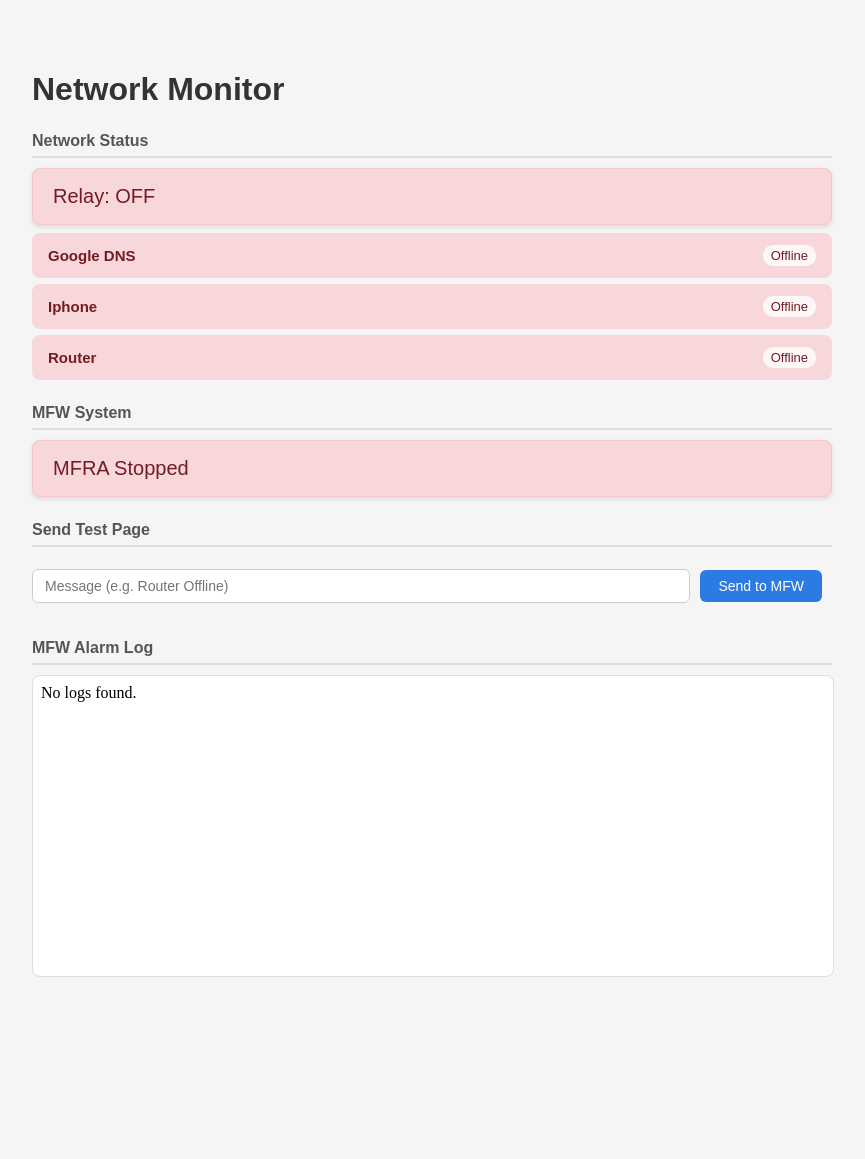
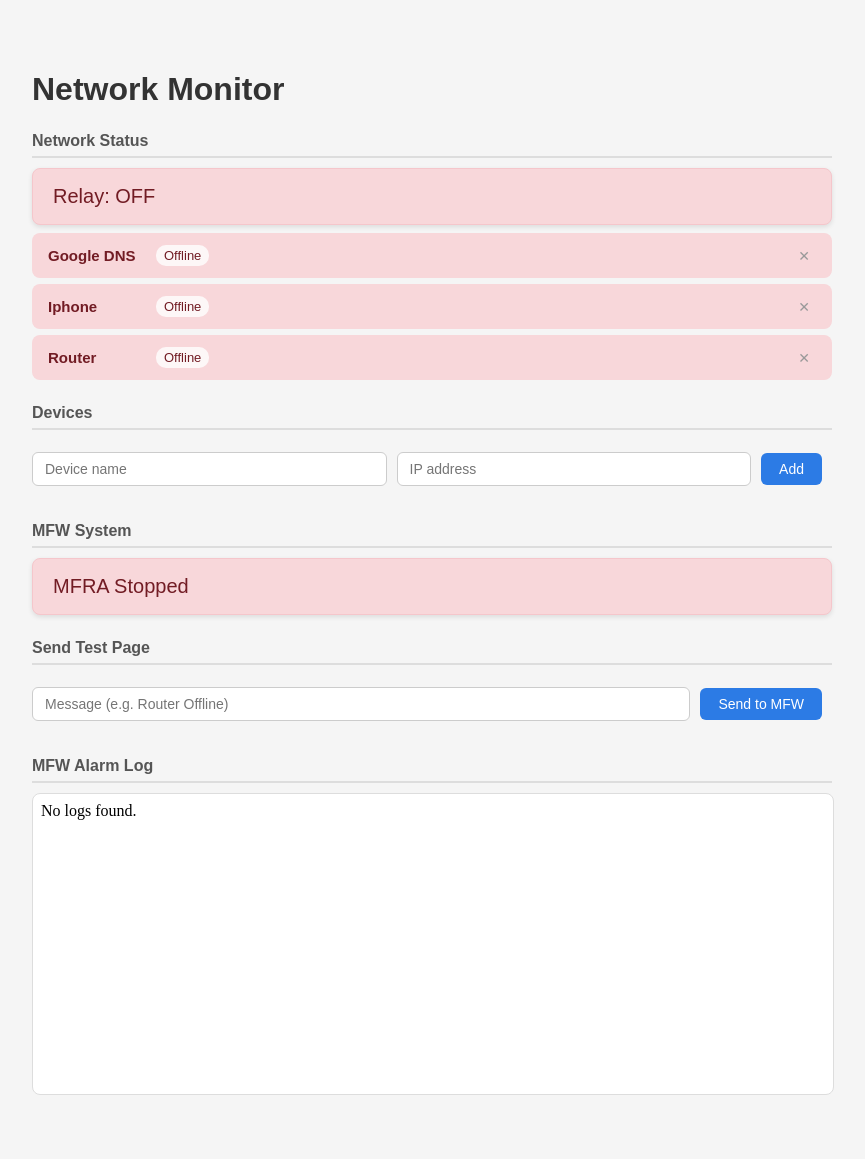
Before and after one commit to joshuahuggard96/network-monitor-pi, a Flask app: page / in a window 1280 px wide. Shown: the whole page, without its empty margins (208-1073 px from the left). Before the commit the page ends 977 px from the top, so only its background shows below. Run offline with Flask 3, Linux system fonts and the light colour scheme.

Commit message:
feat: fix checking state + add/remove devices
- ping_device() now catches exceptions, sets status=False on any error
- ping loop iterates list snapshot, uses prev.get() — safe for concurrent adds/removes
- devices.json persists device list across restarts
- POST /api/devices and DELETE /api/devices/<name>
- UI: add device form, remove (x) button per device row

Co-Authored-By: Claude Sonnet 4.6 <noreply@anthropic.com>

```diff
--- a/app.py
+++ b/app.py
@@ -2,6 +2,8 @@ import threading
 import time
 import glob
 import subprocess
+import json
+import os
 from ping3 import ping
 from flask import Flask, render_template, jsonify, request
 import logging
@@ -15,12 +17,32 @@ HOST = '127.0.0.1'
 PORT = 7000
 MFW_DIR = '/home/seeroot/mfw'
 MFW_LOG_DIR = '/var/www/html/logs'
+DEVICES_FILE = os.path.join(os.path.dirname(__file__), 'devices.json')
 
-device_list = {
-    "Router":     {"ip": "10.5.32.1",   "status": None, "last_online": None},
-    "Google DNS": {"ip": "8.8.8.8",     "status": None, "last_online": None},
-    "Iphone":     {"ip": "10.5.33.222", "status": None, "last_online": None},
+DEFAULTS = {
+    "Router":     "10.5.32.1",
+    "Google DNS": "8.8.8.8",
+    "Iphone":     "10.5.33.222",
 }
+
+
+def load_devices():
+    if os.path.exists(DEVICES_FILE):
+        try:
+            with open(DEVICES_FILE) as f:
+                saved = json.load(f)
+            return {k: {"ip": v, "status": None, "last_online": None} for k, v in saved.items()}
+        except Exception:
+            pass
+    return {k: {"ip": v, "status": None, "last_online": None} for k, v in DEFAULTS.items()}
+
+
+def save_devices():
+    with open(DEVICES_FILE, 'w') as f:
+        json.dump({k: v["ip"] for k, v in device_list.items()}, f)
+
+
+device_list = load_devices()
 
 
 def send_mfw(msg):
@@ -34,22 +56,25 @@ def send_mfw(msg):
 
 
 def ping_device(device):
-    response = ping(device["ip"], timeout=2)
-    device["status"] = bool(response)
-    if response:
-        device["last_online"] = time.strftime("%d %b %Y %H:%M:%S")
+    try:
+        response = ping(device["ip"], timeout=2)
+        device["status"] = bool(response)
+        if response:
+            device["last_online"] = time.strftime("%d %b %Y %H:%M:%S")
+    except Exception:
+        device["status"] = False
 
 
 def ping_device_list():
     global output_status
-    # ponytail: None means "unset" — avoids false alerts on first startup
-    prev = {name: None for name in device_list}
+    prev = {}
     while True:
-        for name, device in device_list.items():
+        # ponytail: snapshot avoids RuntimeError if device_list changes mid-loop
+        for name, device in list(device_list.items()):
             ping_device(device)
-            if device["status"] != prev[name] and prev[name] is not None:
-                label = "Online" if device["status"] else "Offline"
-                send_mfw(f"{name} {label}")
+            last = prev.get(name)
+            if device["status"] != last and last is not None:
+                send_mfw(f"{name} {'Online' if device['status'] else 'Offline'}")
             prev[name] = device["status"]
         output_status = all(d["status"] for d in device_list.values())
         time.sleep(ping_interval)
@@ -63,6 +88,27 @@ def index():
 @app.route('/api/status')
 def get_status():
     return jsonify({'output_status': output_status, 'device_list': device_list})
+
+
+@app.route('/api/devices', methods=['POST'])
+def add_device():
+    data = request.get_json(force=True, silent=True) or {}
+    name = data.get('name', '').strip()
+    ip   = data.get('ip', '').strip()
+    if not name or not ip:
+        return jsonify({'error': 'name and ip required'}), 400
+    device_list[name] = {"ip": ip, "status": None, "last_online": None}
+    save_devices()
+    return jsonify({'added': name})
+
+
+@app.route('/api/devices/<name>', methods=['DELETE'])
+def remove_device(name):
+    if name not in device_list:
+        return jsonify({'error': 'not found'}), 404
+    del device_list[name]
+    save_devices()
+    return jsonify({'removed': name})
 
 
 @app.route('/api/mfw')
--- a/static/css/style.css
+++ b/static/css/style.css
@@ -81,6 +81,19 @@ section { margin-bottom: 10px; }
 
 #page-result { font-size: 13px; color: #155724; }
 
+.remove-btn {
+    margin-left: auto;
+    background: none;
+    border: none;
+    color: #999;
+    cursor: pointer;
+    font-size: 14px;
+    padding: 2px 6px;
+    border-radius: 4px;
+}
+
+.remove-btn:hover { color: #721c24; background: rgba(0,0,0,0.05); }
+
 #mfw-log {
     width: 100%;
     height: 300px;
--- a/templates/index.html
+++ b/templates/index.html
@@ -14,6 +14,17 @@
         <section>
             <h2>Network Status</h2>
             <div id="status-container"><div class="status loading">Loading&hellip;</div></div>
+        </section>
+
+        <!-- Add Device -->
+        <section>
+            <h2>Devices</h2>
+            <div class="panel">
+                <input id="dev-name" type="text" placeholder="Device name" />
+                <input id="dev-ip"   type="text" placeholder="IP address" />
+                <button onclick="addDevice()">Add</button>
+                <span id="dev-result"></span>
+            </div>
         </section>
 
         <!-- MFW Status -->
@@ -43,10 +54,15 @@
         function updateNetwork(data) {
             const relay = `<div class="status ${data.output_status ? 'online' : 'offline'}">Relay: ${data.output_status ? 'ON' : 'OFF'}</div>`;
             const rows = Object.entries(data.device_list).map(([name, d]) => {
-                const cls = d.status === true ? 'ip-online' : d.status === false ? 'ip-offline' : 'ip-checking';
-                const label = d.status === true ? 'Online' : d.status === false ? 'Offline' : 'Checking';
-                const last = d.last_online ? `<span class="last-online">Last online: ${d.last_online}</span>` : '';
-                return `<div class="ip-item ${cls}"><strong>${name}</strong><span class="status-indicator">${label}</span>${last}</div>`;
+                const cls   = d.status === true ? 'ip-online' : d.status === false ? 'ip-offline' : 'ip-checking';
+                const label = d.status === true ? 'Online'    : d.status === false ? 'Offline'    : 'Checking';
+                const last  = d.last_online ? `<span class="last-online">Last online: ${d.last_online}</span>` : '';
+                return `<div class="ip-item ${cls}">
+                    <strong>${name}</strong>
+                    <span class="status-indicator">${label}</span>
+                    ${last}
+                    <button class="remove-btn" onclick="removeDevice('${name}')">&#x2715;</button>
+                </div>`;
             }).join('');
             document.getElementById('status-container').innerHTML = relay + '<div id="ip-list">' + rows + '</div>';
         }
@@ -55,6 +71,26 @@
             document.getElementById('mfw-status').innerHTML = data.mfra_running
                 ? '<div class="status online">MFRA Running</div>'
                 : '<div class="status offline">MFRA Stopped</div>';
+        }
+
+        function addDevice() {
+            const name = document.getElementById('dev-name').value.trim();
+            const ip   = document.getElementById('dev-ip').value.trim();
+            if (!name || !ip) return;
+            fetch('/api/devices', {method:'POST', headers:{'Content-Type':'application/json'}, body: JSON.stringify({name, ip})})
+                .then(r => r.json())
+                .then(d => {
+                    document.getElementById('dev-name').value = '';
+                    document.getElementById('dev-ip').value   = '';
+                    const el = document.getElementById('dev-result');
+                    el.textContent = d.error ? d.error : `Added: ${d.added}`;
+                    setTimeout(() => el.textContent = '', 3000);
+                });
+        }
+
+        function removeDevice(name) {
+            fetch('/api/devices/' + encodeURIComponent(name), {method:'DELETE'})
+                .then(r => r.json());
         }
 
         function sendPage() {
@@ -69,12 +105,10 @@
                 });
         }
 
-        // Network polls every 500ms, MFW every 5s, log refreshes every 30s
         setInterval(() => fetch('/api/status').then(r => r.json()).then(updateNetwork), 500);
         setInterval(() => fetch('/api/mfw').then(r => r.json()).then(updateMfw), 5000);
         setInterval(() => document.getElementById('mfw-log').src = '/api/mfw-log?' + Date.now(), 30000);
 
-        // Initial load
         fetch('/api/status').then(r => r.json()).then(updateNetwork);
         fetch('/api/mfw').then(r => r.json()).then(updateMfw);
     </script>
```
